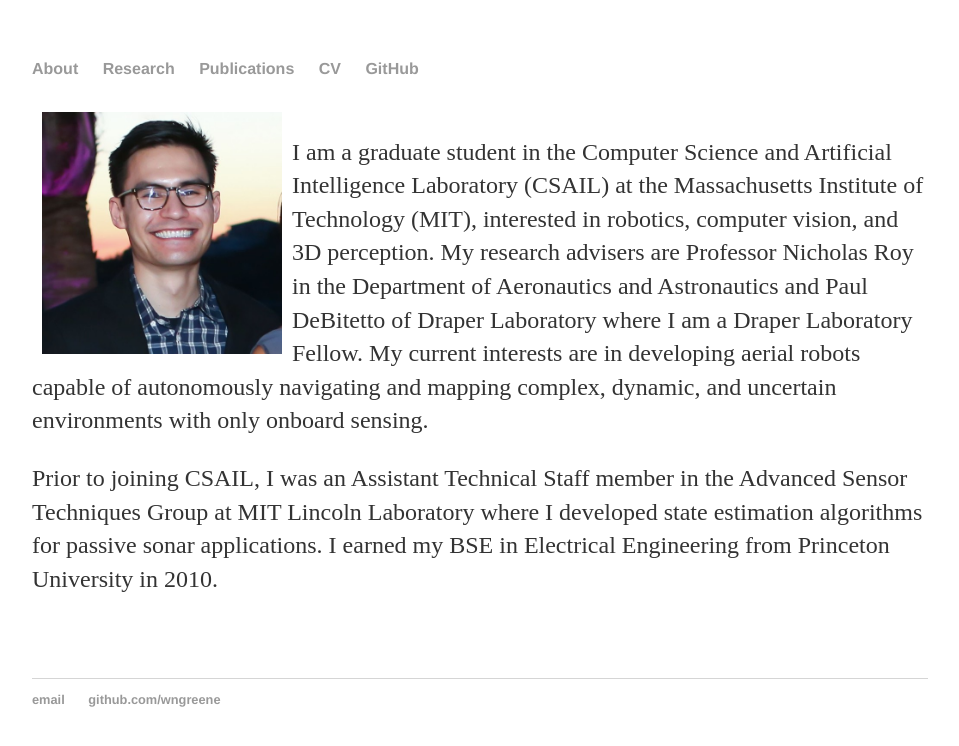
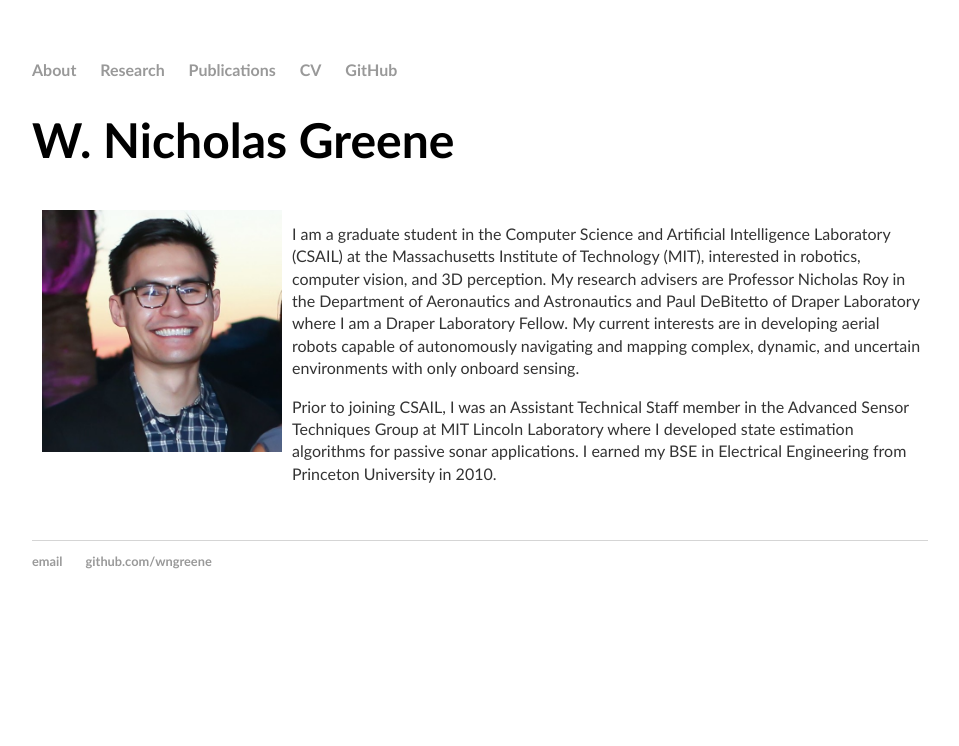
Before and after one commit to wngreene/wngreene.github.io, a Jekyll site: the page built from index.md, in a window 1280 px wide. Shown: the top 746 px of the page, without its empty margins (160-1119 px from the left). Built offline with Jekyll 4.4.1, drawn with Linux system fonts in a browser that asks for light colours.

Commit message:
Update css.

```diff
--- a/css/main.css
+++ b/css/main.css
@@ -1,33 +1,43 @@
+* {
+  font-size:100%;
+  font-family: 'Calibri', 'Arial', 'Sans-Serif';
+}
+
 body {
   margin: 60px auto;
   width: 70%;
 }
+
 nav ul, footer ul {
-    font-family:'Helvetica', 'Arial', 'Sans-Serif';
   padding: 0px;
   list-style: none;
   font-weight: bold;
 }
+
 nav ul li, footer ul li {
   display: inline;
   margin-right: 20px;
 }
+
 a {
   text-decoration: none;
   color: #999;
 }
+
 a:hover {
   text-decoration: underline;
 }
+
 h1 {
   font-size: 3em;
-    font-family:'Helvetica', 'Arial', 'Sans-Serif';
 }
+
 p {
-    font-size: 1.5em;
+  font-size: 1.0em;
   line-height: 1.4em;
   color: #333;
 }
+
 footer {
   border-top: 1px solid #d5d5d5;
   font-size: .8em;
--- a/index.md
+++ b/index.md
@@ -2,6 +2,8 @@
 title: "About"
 layout: default
 ---
+
+# W. Nicholas Greene
 
 <div style="float: left; padding:
 	    10px; border: 0px solid #ccc;">
```
Lines whose indentation alone changed are shown as unchanged.
